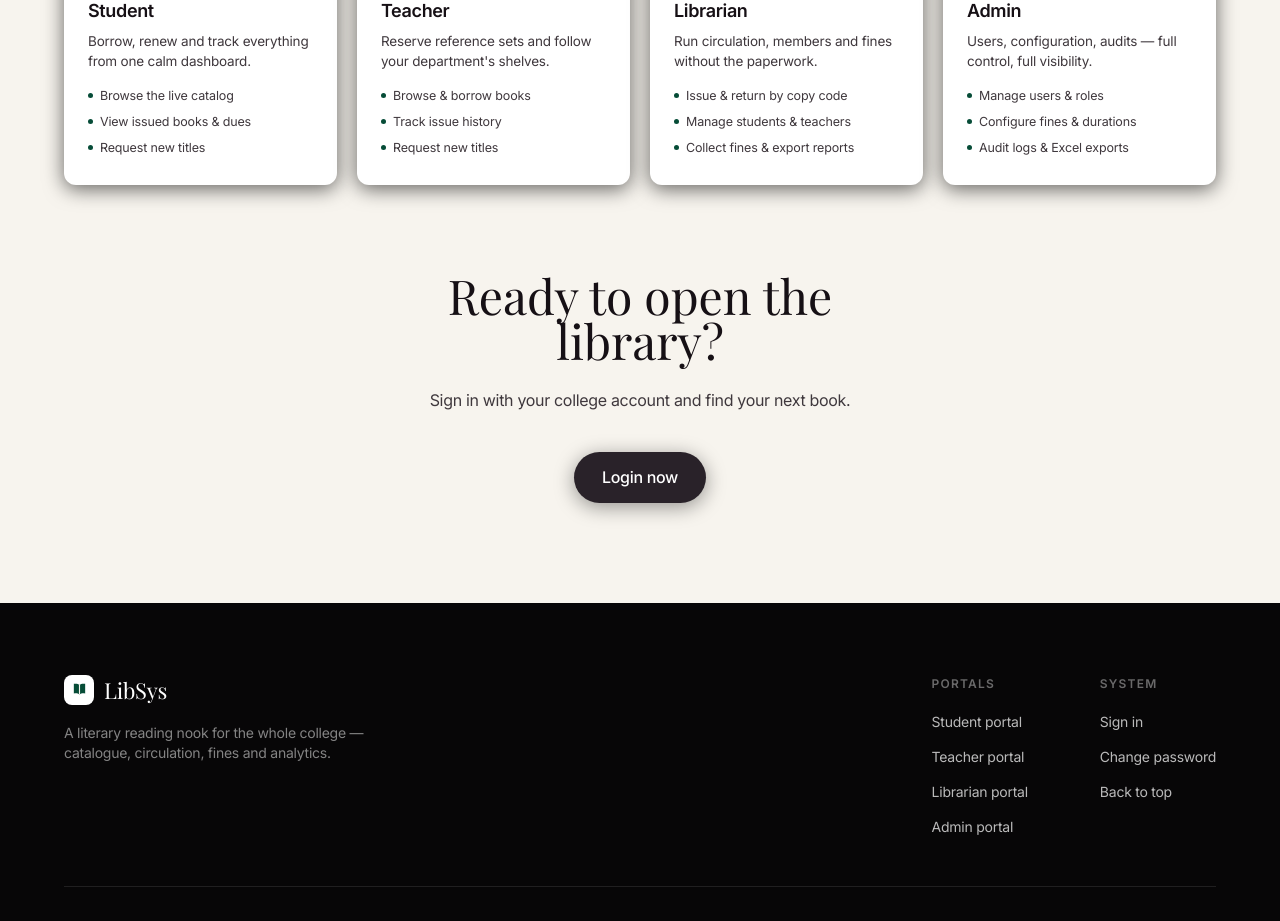
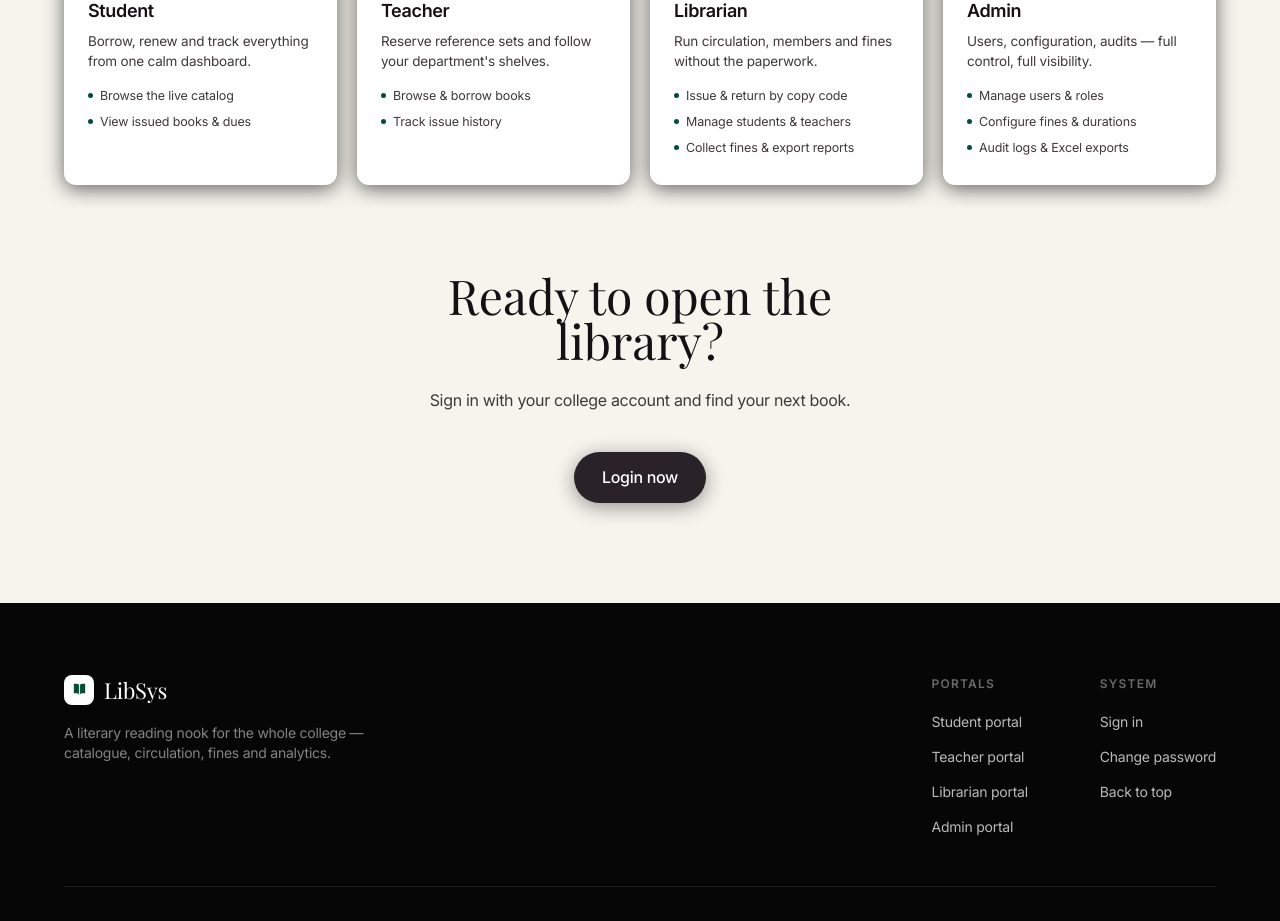
Before and after one commit to Viveksharma8542/Libsys, a React (Create React App) app in the folder frontend/: page / in a window 1280 px wide. Shown: the part 3100-4021 px from the top of the page. Built offline with nearby package versions, Linux system fonts and the light colour scheme; no server answers.

Commit message:
remove book request options from student/admin nav, admin tile, landing bullets

```diff
--- a/frontend/src/components/Sidebar.jsx
+++ b/frontend/src/components/Sidebar.jsx
@@ -6,7 +6,6 @@ const NAV = {
   admin: [
     { label: 'Dashboard',    path: '/admin',               icon: '▦' },
     { label: 'Users',        path: '/admin/users',         icon: '👥' },
-    { label: 'Book Requests',path: '/admin/book-requests', icon: '📋' },
     { label: 'Books',        path: '/admin/books',         icon: '📚' },
     { label: 'Issue Book',   path: '/admin/issue',         icon: '➕' },
     { label: 'Issued Books', path: '/admin/issued',        icon: '📤' },
@@ -31,7 +30,6 @@ const NAV = {
     { label: 'My Books',     path: '/student/issued',       icon: '📚' },
     { label: 'History',     path: '/student/history',      icon: '📋' },
     { label: 'Fines',       path: '/student/fines',        icon: '₹' },
-    { label: 'Request Book', path: '/student/request',      icon: '✉' },
   ],
   teacher: [
     { label: 'Dashboard',    path: '/teacher',             icon: '▦' },
--- a/frontend/src/pages/Landing.jsx
+++ b/frontend/src/pages/Landing.jsx
@@ -46,13 +46,13 @@ const ROLES = [
     icon: '🎓', tint: '#fdf4e8',
     title: 'Student',
     body: 'Borrow, renew and track everything from one calm dashboard.',
-    points: ['Browse the live catalog', 'View issued books & dues', 'Request new titles'],
+    points: ['Browse the live catalog', 'View issued books & dues'],
   },
   {
     icon: '📖', tint: '#e8eff7',
     title: 'Teacher',
     body: "Reserve reference sets and follow your department's shelves.",
-    points: ['Browse & borrow books', 'Track issue history', 'Request new titles'],
+    points: ['Browse & borrow books', 'Track issue history'],
   },
   {
     icon: '📚', tint: '#eaf4ee',
--- a/frontend/src/pages/admin/Dashboard.jsx
+++ b/frontend/src/pages/admin/Dashboard.jsx
@@ -78,7 +78,6 @@ export default function AdminDashboard() {
     { label: 'Librarians',    value: data.users.librarian || 0,     sub: 'staff accounts',                    icon: '🧑‍💼', accent: '#064c37', tint: '#e2efe8' },
     { label: 'Teachers',      value: data.users.teacher || 0,       sub: 'faculty accounts',                  icon: '👨‍🏫', accent: '#2f8f8a', tint: '#e0f0ef' },
     { label: 'Students',      value: data.users.student || 0,       sub: 'member accounts',                   icon: '🎓',    accent: '#7b4b94', tint: '#f3e8f5' },
-    { label: 'Book Requests', value: data.bookRequests,             sub: 'pending requests',                  icon: '✉️',     accent: '#1573ad', tint: '#e7f3fa' },
   ];
 
   return (
```
